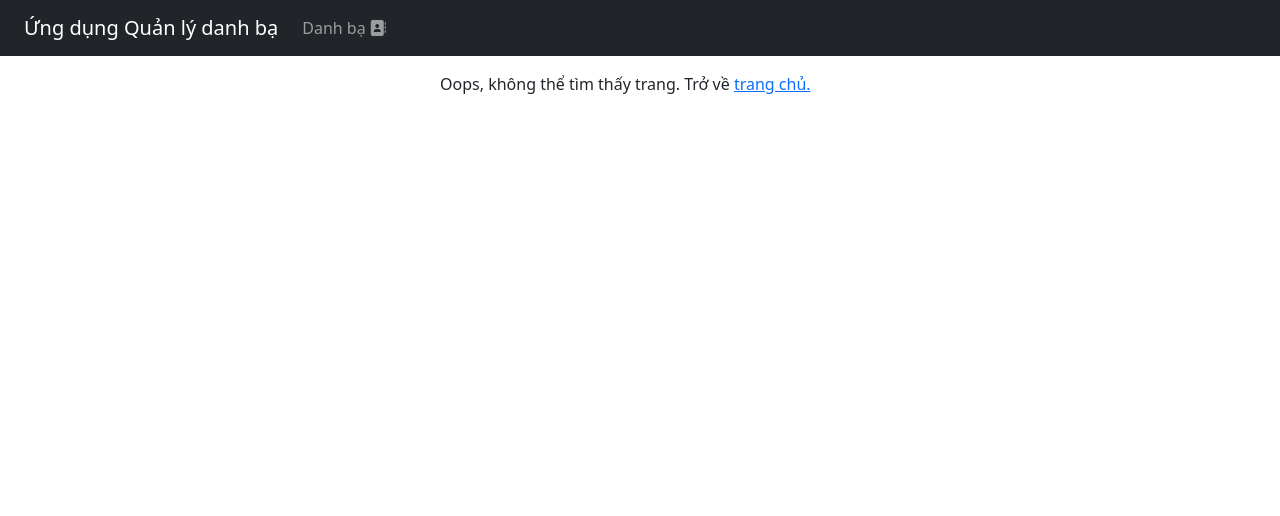
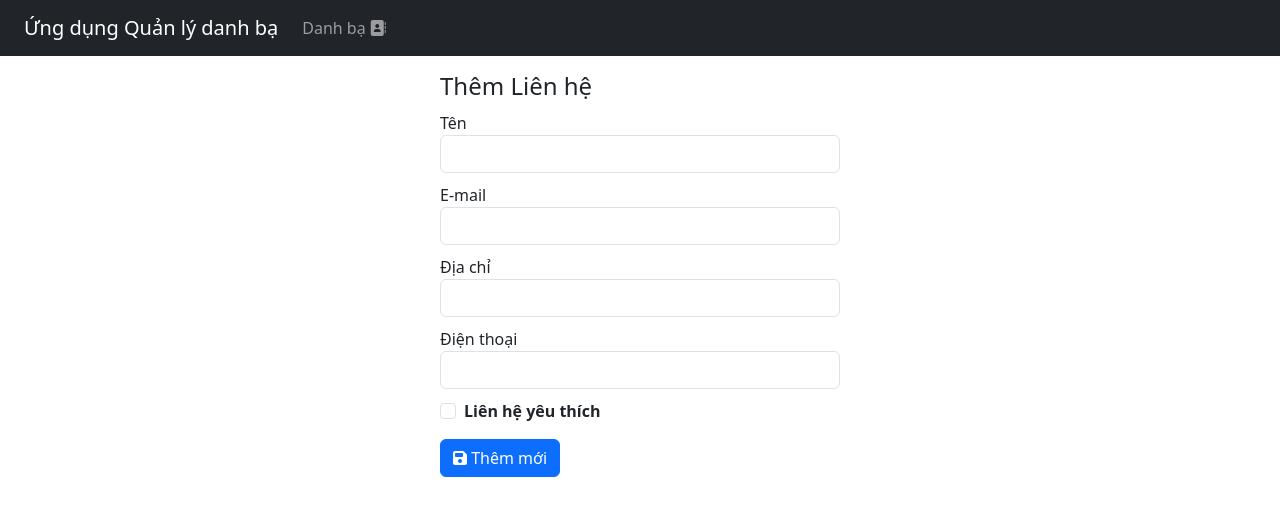
Before and after one commit to fcthevan123-vn/B2014805_LAITHEVAN_FRONTEND, a Vue app: page /contacts/add in a window 1280 px wide. Shown: the top 516 px of the page. Built offline with nearby package versions, Linux system fonts and the light colour scheme; no server answers.

Commit message:
Tao trang them lien he

```diff
--- /dev/null
+++ b/src/components/ContactFormAdd.vue
@@ -0,0 +1,125 @@
+<template>
+  <Form @submit="submitContact" :validation-schema="contactFormSchema">
+    <div class="form-group">
+      <label for="name">Tên</label>
+      <Field
+        name="name"
+        type="text"
+        class="form-control"
+        v-model="contactLocal.name"
+      />
+      <ErrorMessage name="name" class="error-feedback" />
+    </div>
+    <div class="form-group">
+      <label for="email">E-mail</label>
+      <Field
+        name="email"
+        type="email"
+        class="form-control"
+        v-model="contactLocal.email"
+      />
+      <ErrorMessage name="email" class="error-feedback" />
+    </div>
+    <div class="form-group">
+      <label for="address">Địa chỉ</label>
+      <Field
+        name="address"
+        type="text"
+        class="form-control"
+        v-model="contactLocal.address"
+      />
+      <ErrorMessage name="address" class="error-feedback" />
+    </div>
+    <div class="form-group">
+      <label for="phone">Điện thoại</label>
+      <Field
+        name="phone"
+        type="tel"
+        class="form-control"
+        v-model="contactLocal.phone"
+      />
+      <ErrorMessage name="phone" class="error-feedback" />
+    </div>
+    <div class="form-group form-check">
+      <input
+        name="favorite"
+        type="checkbox"
+        class="form-check-input"
+        v-model="contactLocal.favorite"
+      />
+      <label for="favorite" class="form-check-label">
+        <strong>Liên hệ yêu thích</strong>
+      </label>
+    </div>
+    <div class="form-group d-flex gap-3 mt-3">
+      <button class="btn btn-primary">
+        <i class="fa-solid fa-floppy-disk"></i> Thêm mới
+      </button>
+    </div>
+  </Form>
+</template>
+
+<script>
+import * as yup from "yup";
+import { Form, Field, ErrorMessage } from "vee-validate";
+
+export default {
+  components: {
+    Form,
+    Field,
+    ErrorMessage,
+  },
+  emits: ["submit:contact"],
+  props: {},
+  data() {
+    const contactFormSchema = yup.object().shape({
+      name: yup
+        .string()
+        .required("Tên phải có giá trị.")
+        .min(2, "Tên phải ít nhất 2 ký tự.")
+        .max(50, "Tên có nhiều nhất 50 ký tự."),
+      email: yup
+        .string()
+        .email("E-mail không đúng.")
+        .max(50, "E-mail tối đa 50 ký tự."),
+      address: yup.string().max(100, "Địa chỉ tối đa 100 ký tự."),
+      phone: yup
+        .string()
+        .matches(
+          /((09|03|07|08|05)+([0-9]{8})\b)/g,
+          "Số điện thoại không hợp lệ."
+        ),
+    });
+
+    const contactLocal = {
+      name: "",
+      email: "",
+      address: "",
+      phone: "",
+      favorite: false,
+    };
+
+    return {
+      contactLocal,
+      contactFormSchema,
+    };
+  },
+  methods: {
+    submitContact() {
+      this.$emit("submit:contact", this.contactLocal);
+
+      //   this.contactLocal = {
+      //     name: "",
+      //     email: "",
+      //     address: "",
+      //     phone: "",
+      //     favorite: false,
+      //   };
+    },
+  },
+};
+</script>
+
+<style scoped>
+@import "../assets/form.css";
+</style>
--- a/src/router/index.js
+++ b/src/router/index.js
@@ -17,6 +17,11 @@ const routes = [
     component: () => import("../view/ContactEdit.vue"),
     props: true, // Truyền các biến trong $route.params vào làm props
   },
+  {
+    path: "/contacts/add",
+    name: "contact.add",
+    component: () => import("../view/ContactAdd.vue"),
+  },
 ];
 const router = createRouter({
   history: createWebHistory(import.meta.env.BASE_URL),
--- /dev/null
+++ b/src/view/ContactAdd.vue
@@ -0,0 +1,42 @@
+<template>
+  <div class="page">
+    <h4>Thêm Liên hệ</h4>
+    <ContactFormAdd @submit:contact="createContact" />
+    <div class="d-flex gap-3 mt-4 align-items-center">
+      <p class="text-success m-0 fw-bold">{{ message }}</p>
+      <router-link :to="{ name: 'contactbook' }">
+        <span v-if="message" class="badge text-bg-primary"
+          >Trở về trang chủ</span
+        >
+      </router-link>
+    </div>
+  </div>
+</template>
+<script>
+import ContactFormAdd from "../components/ContactFormAdd.vue";
+import ContactService from "../services/contact.service";
+export default {
+  components: {
+    ContactFormAdd,
+  },
+  props: {
+    id: { type: String, required: true },
+  },
+  data() {
+    return {
+      contact: null,
+      message: "",
+    };
+  },
+  methods: {
+    async createContact(data) {
+      try {
+        await ContactService.create(data);
+        this.message = "Đã tạo liên hệ mới thành công";
+      } catch (error) {
+        console.log(error);
+      }
+    },
+  },
+};
+</script>
```
